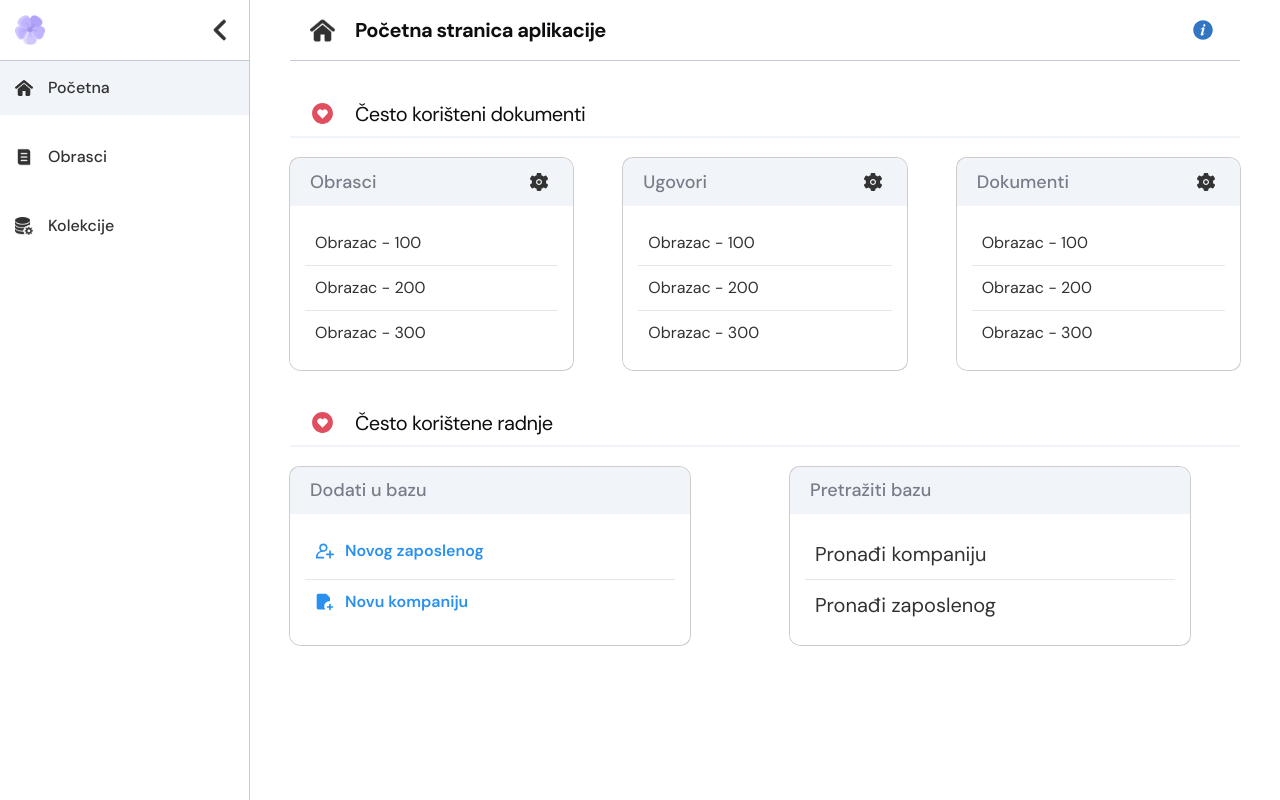
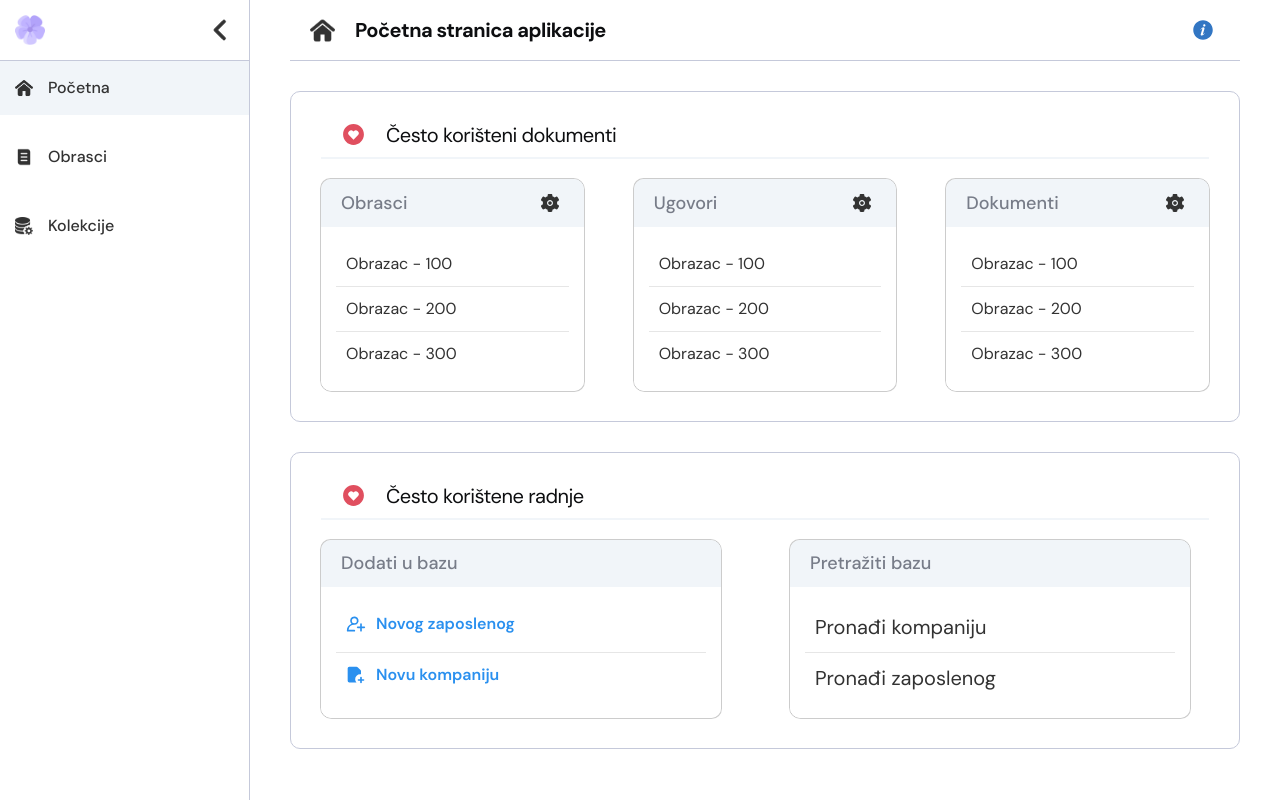
Before and after one commit to amerrika/form-filler-frontend, a Vue app: page / in a window 1280 px wide. Built offline with nearby package versions, Linux system fonts and the light colour scheme.

Commit message:
feat: update section class

```diff
--- a/src/views/Home.vue
+++ b/src/views/Home.vue
@@ -2,7 +2,7 @@
   <div class="home">
     <PageTitle title="Početna stranica aplikacije" icon-src="/icon-home.png" />
     <!-- Section -->
-    <section class="pb-6">
+    <section class="home__section p-5 br-10 mb-start-5">
       <SectionTitle
         title="Često korišteni dokumenti"
         icon-src="/icon-favorite.svg"
@@ -14,7 +14,7 @@
       </div>
     </section>
     <!-- Section -->
-    <section class="pb-end-6">
+    <section class="home__section p-5 br-10 mb-start-5">
       <SectionTitle
         title="Često korištene radnje"
         icon-src="/icon-favorite.svg"
```
